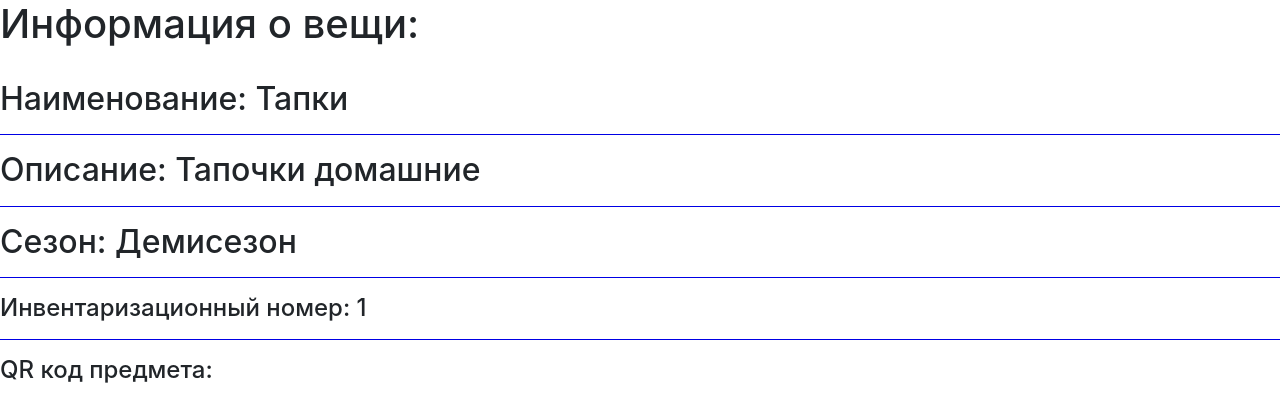
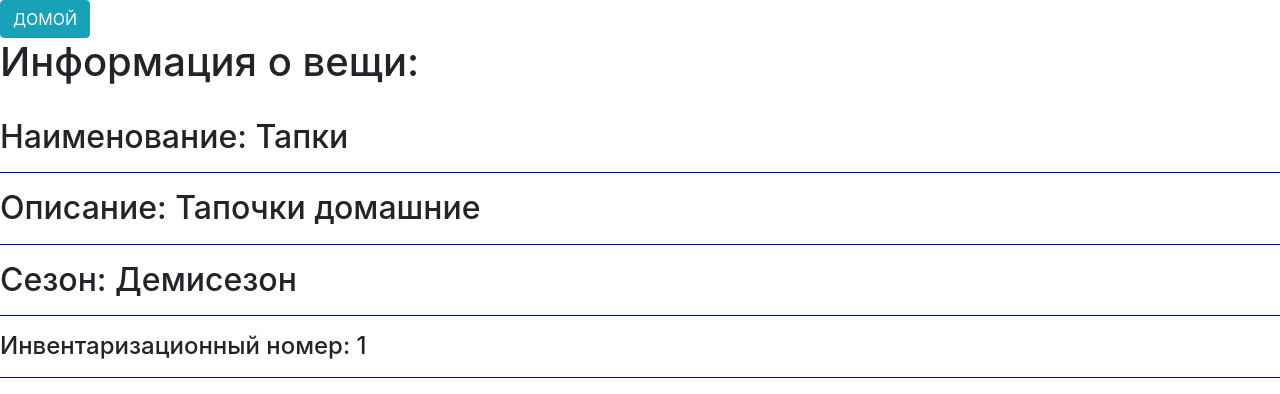
Before and after one commit to drzenit/warehome, a Django app: page /itemPage/1/ in a window 1280 px wide. Shown: the top 394 px of the page. Run offline with Django 3.2, Linux system fonts and the light colour scheme; data comes from the database, SQL or seed files in the repository.

Commit message:
ad home button

```diff
--- a/warehome/templates/warehouse/itemPage.html
+++ b/warehome/templates/warehouse/itemPage.html
@@ -10,6 +10,9 @@
     <script src="https://cdn.jsdelivr.net/npm/bootstrap@4.5.3/dist/js/bootstrap.min.js" integrity="sha384-w1Q4orYjBQndcko6MimVbzY0tgp4pWB4lZ7lr30WKz0vr/aWKhXdBNmNb5D92v7s" crossorigin="anonymous"></script>
 </head>
 <body>
+<a href="/warehouse/">
+        <input type="button" class="btn btn-large btn-info" value="ДОМОЙ">
+    </a>
 <div>
     <h1>Информация о вещи:</h1>
     <br>
--- a/warehome/templates/warehouse/qrCodesPage.html
+++ b/warehome/templates/warehouse/qrCodesPage.html
@@ -10,6 +10,9 @@
     <script src="https://cdn.jsdelivr.net/npm/bootstrap@4.5.3/dist/js/bootstrap.min.js" integrity="sha384-w1Q4orYjBQndcko6MimVbzY0tgp4pWB4lZ7lr30WKz0vr/aWKhXdBNmNb5D92v7s" crossorigin="anonymous"></script>
 </head>
 <body>
+<a href="/warehouse/">
+        <input type="button" class="btn btn-large btn-info" value="ДОМОЙ">
+    </a>
 <h1>Список всех действующих QR-кодов предметов:
     {% for qr in wareData %}
          <div>
```
